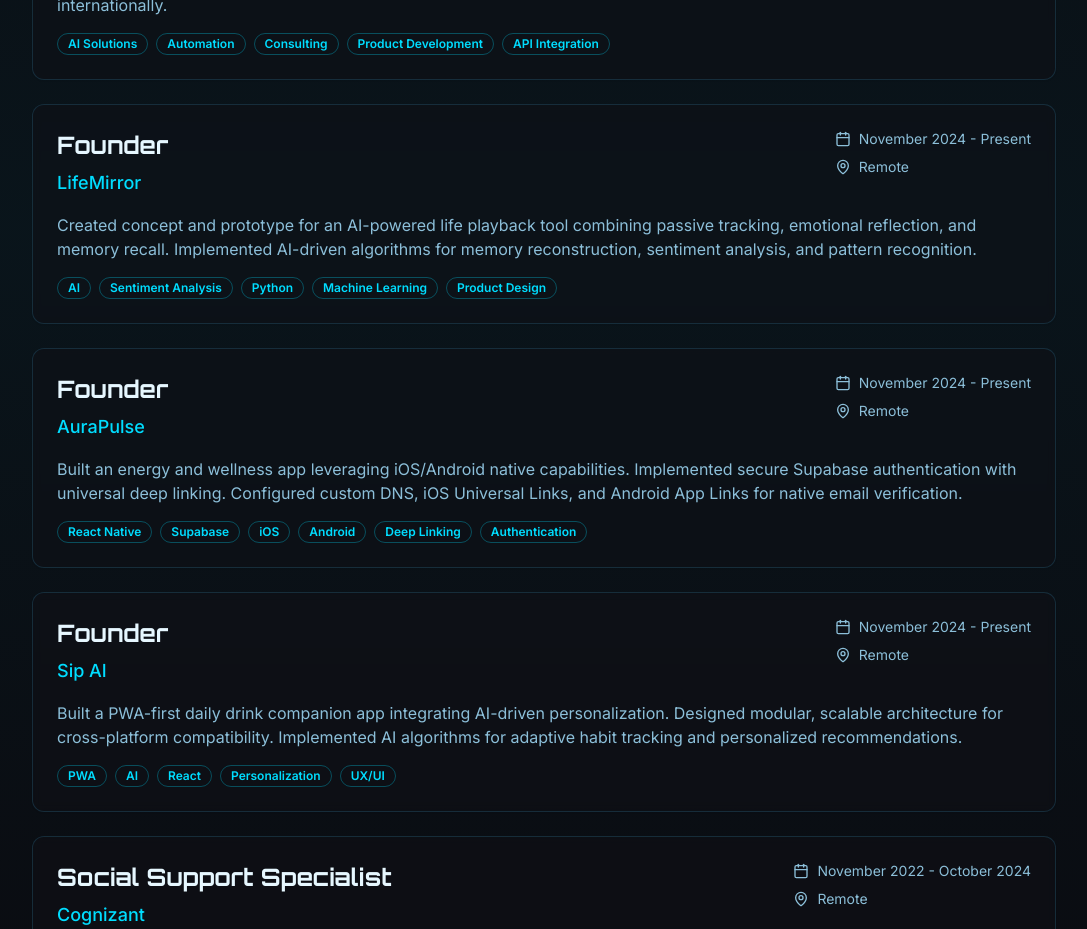
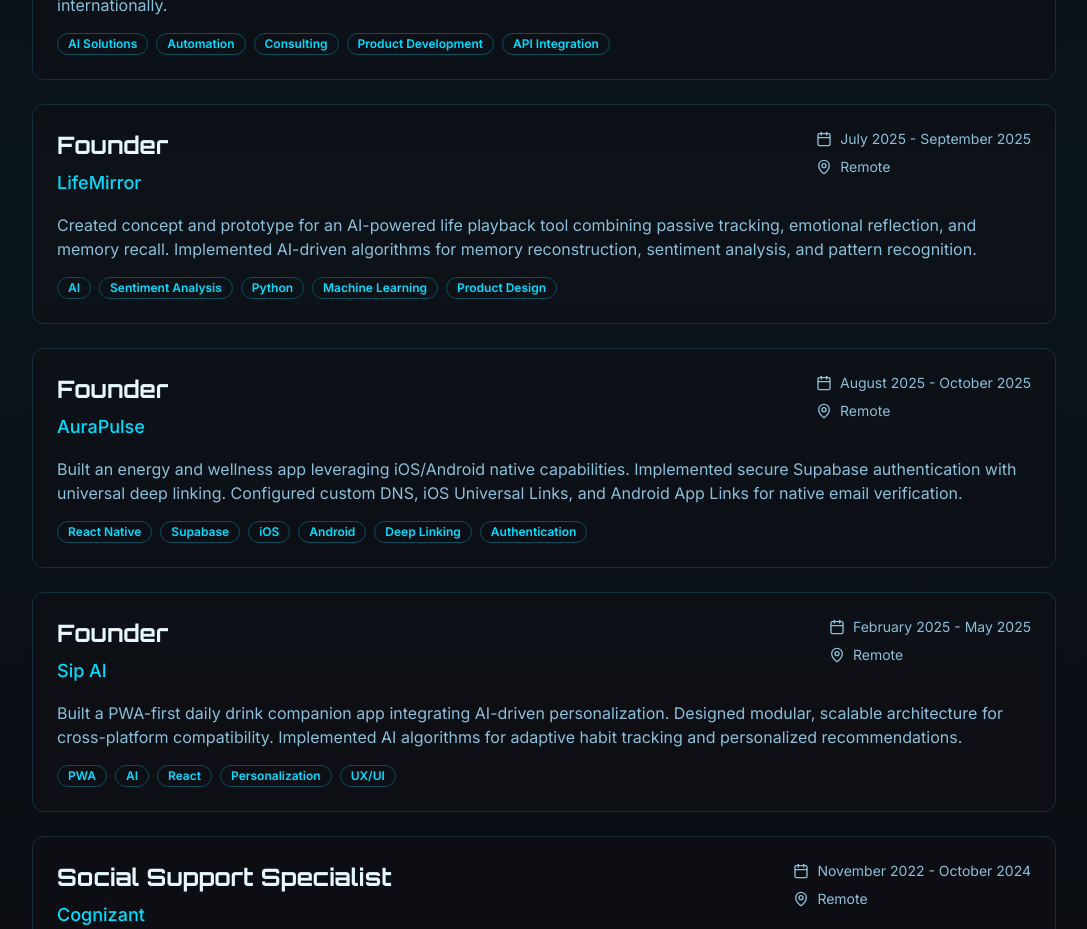
Before and after one commit to Matik103/digital-self-aura, a React (Vite) app: page / in a window 1280 px wide. Shown: the part 2300-3229 px from the top of the page, without its empty margins (96-1183 px from the left). Built offline with nearby package versions, Linux system fonts and the light colour scheme; the HTML template or start-up script is replaced by a standard one.

Commit message:
Update experience dates

```diff
--- a/src/components/Experience.tsx
+++ b/src/components/Experience.tsx
@@ -23,7 +23,7 @@ const experiences = [
     role: "Founder",
     company: "LifeMirror",
     location: "Remote",
-    period: "November 2024 - Present",
+    period: "July 2025 - September 2025",
     description: "Created concept and prototype for an AI-powered life playback tool combining passive tracking, emotional reflection, and memory recall. Implemented AI-driven algorithms for memory reconstruction, sentiment analysis, and pattern recognition.",
     tags: ["AI", "Sentiment Analysis", "Python", "Machine Learning", "Product Design"],
   },
@@ -31,7 +31,7 @@ const experiences = [
     role: "Founder",
     company: "AuraPulse",
     location: "Remote",
-    period: "November 2024 - Present",
+    period: "August 2025 - October 2025",
     description: "Built an energy and wellness app leveraging iOS/Android native capabilities. Implemented secure Supabase authentication with universal deep linking. Configured custom DNS, iOS Universal Links, and Android App Links for native email verification.",
     tags: ["React Native", "Supabase", "iOS", "Android", "Deep Linking", "Authentication"],
   },
@@ -39,7 +39,7 @@ const experiences = [
     role: "Founder",
     company: "Sip AI",
     location: "Remote",
-    period: "November 2024 - Present",
+    period: "February 2025 - May 2025",
     description: "Built a PWA-first daily drink companion app integrating AI-driven personalization. Designed modular, scalable architecture for cross-platform compatibility. Implemented AI algorithms for adaptive habit tracking and personalized recommendations.",
     tags: ["PWA", "AI", "React", "Personalization", "UX/UI"],
   },
```
